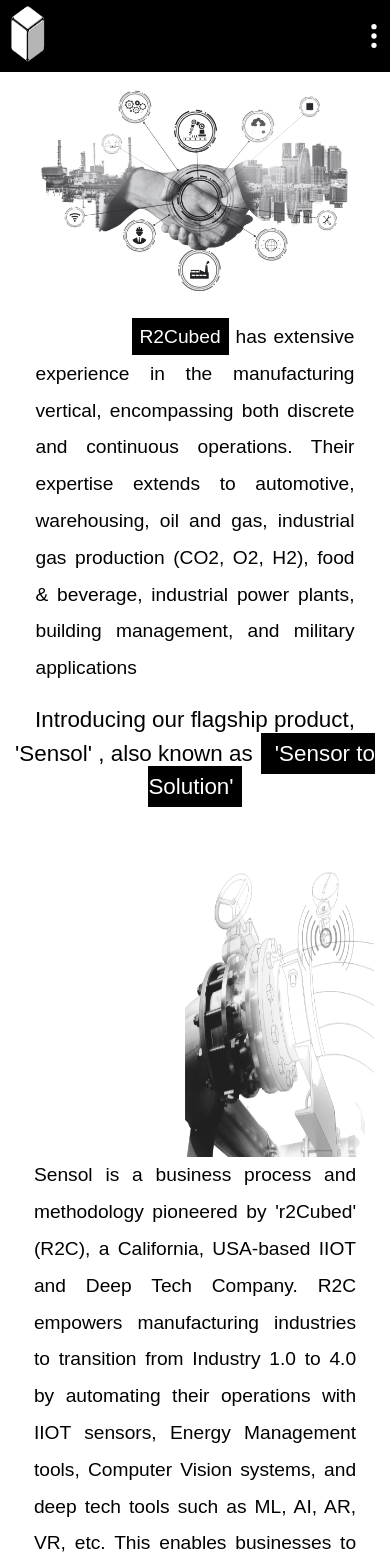
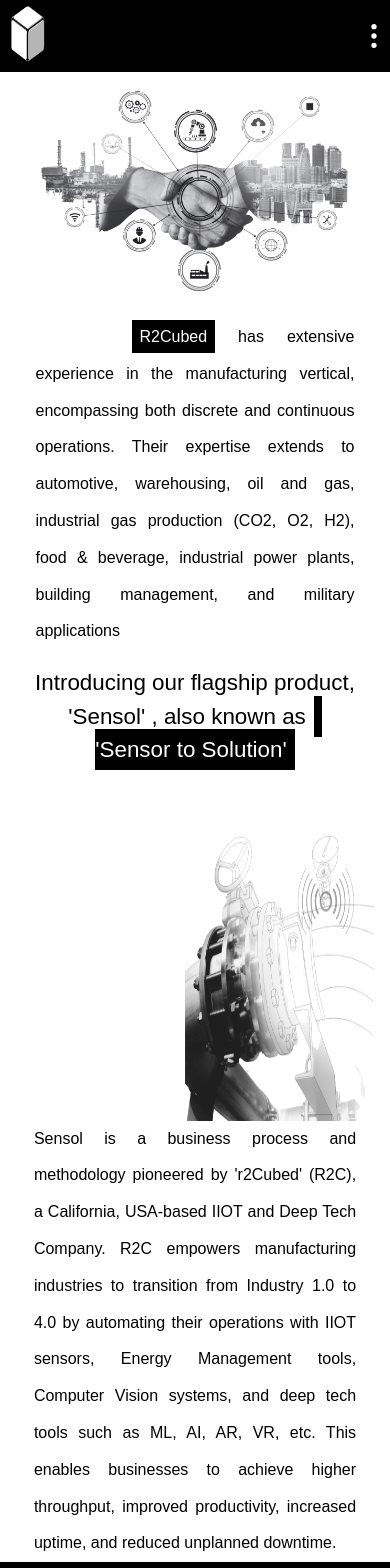
Before and after one commit to Maheendran/R2CUBED, a Next.js app: page /about in a window 390 px wide. Shown: the top 1568 px of the page. Built offline with nearby package versions, Linux system fonts and the light colour scheme.

Commit message:
about page responsive

```diff
--- a/src/app/about/page.jsx
+++ b/src/app/about/page.jsx
@@ -13,7 +13,7 @@
 
       <div className="w-[90%] text-justify flex  flex-col-reverse  relative h-fit p-[1rem] md:p-[3rem] text-black m-auto ">
         <div className="mt-[1.5rem] sm:mt-0 flex flex-col md:w-[60%] gap-4 ">
-          <p className="text-[1.2rem] md:text-[1.4rem]   leading-[2.3rem]">
+          <p className=" md:text-[1.4rem]   leading-[2.3rem]">
             <span className="bg-black text-white p-2 ml-[6rem]">R2Cubed</span>{" "}
             has extensive experience in the manufacturing vertical, encompassing
             both discrete and continuous operations. Their expertise extends to
@@ -30,7 +30,7 @@
         {/* </div> */}
       </div>
       {/* ===============second section=============== */}
-      <p className="text-[1.4rem] md:text-[1.5rem] sm:leading-[2.8rem]  text-center  ">
+      <p className=" w-[85%] md:w-fit  mx-auto text-[1.4rem] md:text-[1.5rem] sm:leading-[2.8rem]  text-center  ">
         Introducing our flagship product, 'Sensol' , also known as
         <span className="bg-black text-white p-2 ml-2 ">
           {" "}
@@ -45,7 +45,8 @@
           className="w-full md:w-[60%]
        h-full flex md:p-[3rem]"
         >
-          <div className="w-[90%] m-auto  text-justify z-10 text-[1.2rem] md:text-[1.4rem]  leading-[2.3rem]  my-auto">
+          <div className="w-[90%] m-auto  text-justify z-10
+          md:text-[1.4rem] leading-[2.3rem]  my-auto">
             <p>
               Sensol is a business process and methodology pioneered by
               'r2Cubed' (R2C), a California, USA-based IIOT and Deep Tech
```
